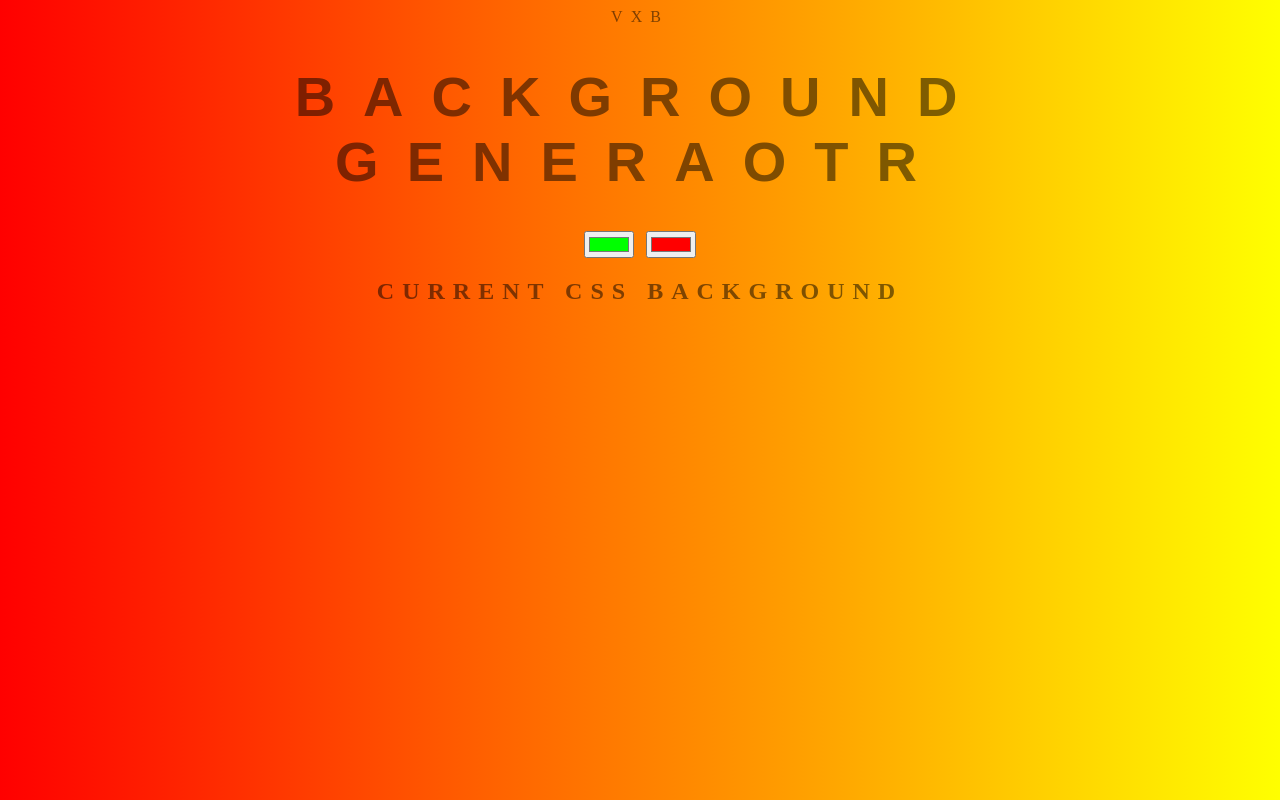
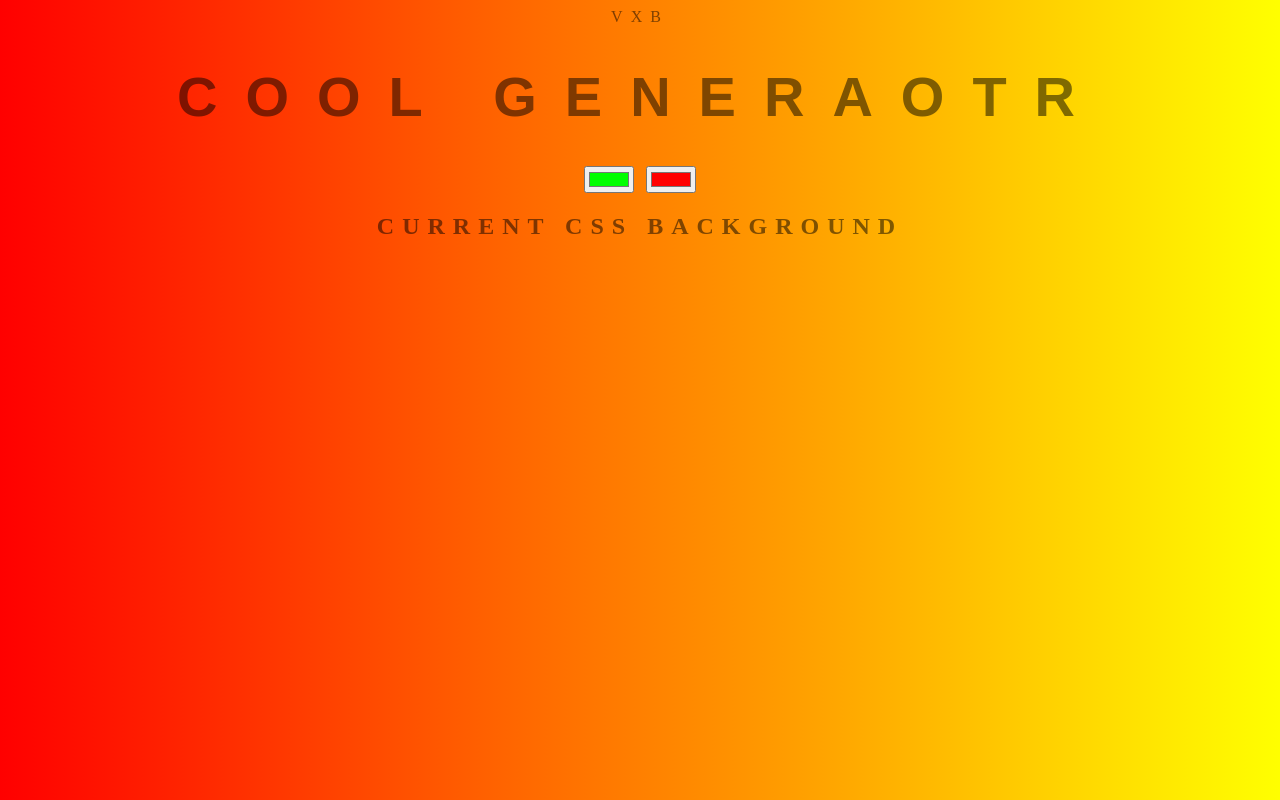
Before and after one commit to wairan/background-generator, a plain HTML site: page index.html in a window 1280 px wide. Drawn offline with Linux system fonts and the light colour scheme.

Commit message:
changing title

```diff
--- a/index.html
+++ b/index.html
@@ -11,7 +11,7 @@
    vxb
 </head>
 <body id="gradient">
-    <h1> Background Generaotr</h1>
+    <h1>cool Generaotr</h1>
     <input class="color1" type="color" name="color1"  value="#00ff00">
     <input class="color2" type="color" name="color2"  value="#ff0000">
     <h2>Current CSS Background</h2>
```
